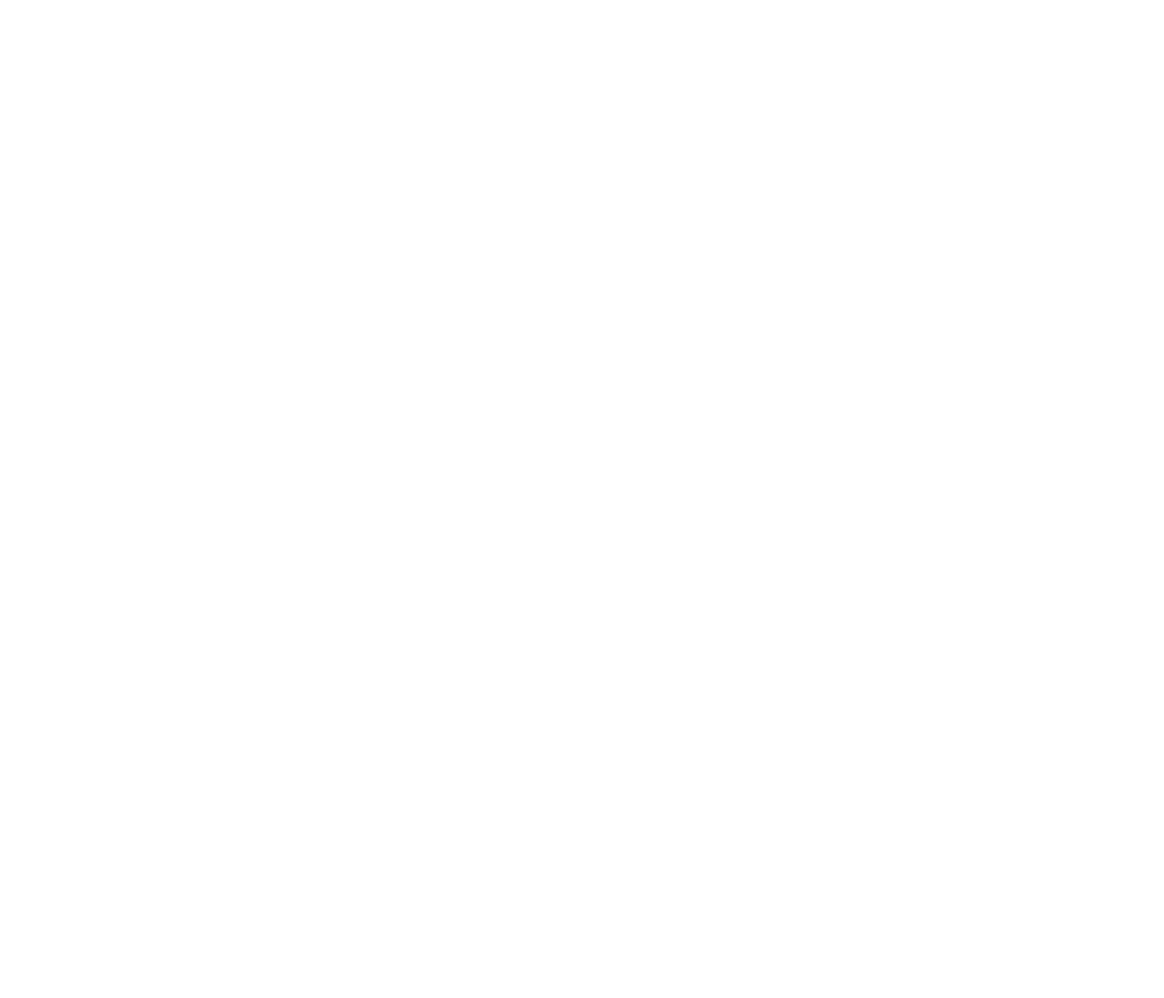
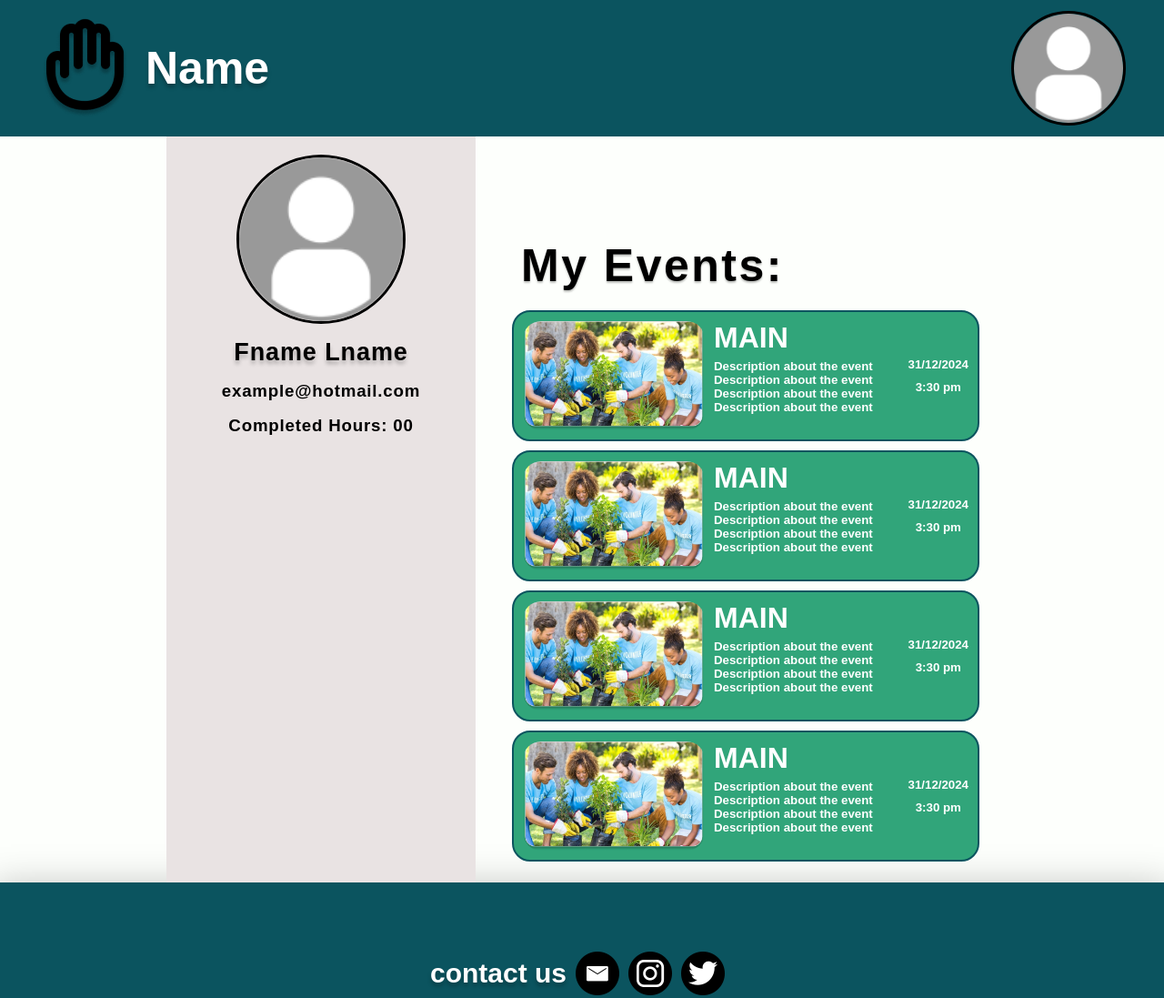
Before and after one commit to AMAbdulrahim/SWE363_Project, a plain HTML site: page structure/profile.html in a window 1280 px wide. Shown: the whole page at 91% size. Before the commit the page ends 800 px from the top, so only its background shows below. Drawn offline with Linux system fonts and the light colour scheme.

Commit message:
profile page

```diff
--- a/structure/profile.html
+++ b/structure/profile.html
@@ -0,0 +1,258 @@
+<html lang="en">
+<head>
+    <meta charset="UTF-8">
+    <meta name="viewport" content="width=device-width, initial-scale=1.0">
+    <link rel="stylesheet" href="/style/VAE.css">
+    <link rel="stylesheet" href="/style/HeaderFooter.css">
+    <link rel="stylesheet" href="/style/profile.css">
+
+    <script src="/script/st.js"></script>  <!--for the scroll up button-->
+<script>
+    $(document).ready(function () {
+        $(window).scroll(function () {
+            if ($(this).scrollTop() > 100) {
+                $('.scrollup').fadeIn();
+            } else {
+                $('.scrollup').fadeOut();
+            }
+        });
+        $('.scrollup').click(function () {
+            $("html, body").animate({
+                scrollTop: 0
+            }, 600);
+            return false;
+        });
+    });
+
+</script>
+
+<style>
+
+    @media screen and (max-width: 915px){
+        .profile-info{
+            min-width: 0px;
+        }
+
+    }
+    @media screen and (max-width: 825px){
+        main{
+            flex-direction: row;
+            align-items: center;
+            justify-content: center;
+            justify-items: center;
+            grid-template-areas: 'profile-info' 'profile-event-info';
+            grid-template-rows: 200px 100%;
+            overflow: scroll;
+
+        }
+        .profile-info{
+            height: fit-content;
+            align-items: center;
+            width: 100vw;
+        }
+        #profileImg{
+            display: none;
+        }
+        #event-des{
+            width: 200px;
+            height: auto;
+            font-size: 14px;
+
+        }
+        .card{
+            width: 90vw;
+            min-width: 200px;
+        }
+
+    }
+    @media screen and (max-width: 540px){
+        .img-card{
+            display: none;
+        }
+        .card{
+            display: flex;
+            justify-content: space-around;
+            min-width: 200px;
+            margin: 5px;
+            padding: auto;
+        }
+        .profile-event-info>h1{
+            display: none;
+        }
+        .profile-event-info{
+            padding: 20px 0;
+            margin: 20px 0;
+        }
+
+    }
+
+</style>
+
+    <title>Profile</title>
+
+
+</head>
+<body>
+
+    <header>
+        <div  id="logo">
+           <a href="main.html"><img id="logoimg" src="/images/logo.png" alt="Logo"></a>
+           <h1 id="logo-name">Name</h1>
+
+        </div>
+
+        <div >
+           <a href="profile.html"><img id="pfp" src="/images/pfp.png" alt="pfp"> </a>
+        </div>
+    </header>
+
+    <main>
+
+        <div class="profile-info">
+
+            <div class="profile-img">
+
+                <img id="profileImg" src="/images/pfp.png" alt="">
+
+            </div>
+
+            <div class="profile-name">
+                <h2>Fname Lname</h2>
+            </div>
+
+            <div class="profile-email">
+                <h3 id="profileEmail">
+                    example@hotmail.com
+                </h3>
+
+            </div>
+
+            <div class="profile-hours">
+                <h3>Completed Hours: <span id="completedHours">00</span></h3>
+            </div>
+
+        </div>
+
+
+
+
+        <div class="profile-event-info">
+
+            <h1 >My Events:</h1>
+
+            <div class="card">
+
+                <div class="img-card">
+                    <img id="event-img" src="/images/card-img-placeholder.png" alt="Event Image">
+
+                </div>
+
+                <div class="des">
+                 <h1 id="event-name-card">MAIN</h1>
+                 <h5 id="event-des">Description about the event Description about the event Description about the event Description about the event</h5>
+
+                 </div>
+
+                <div class="card-des">
+                     <h5 id="event-date">31/12/2024</h5>
+                     <h5 id="event-time">3:30 pm</h5>
+
+
+                </div>
+
+            </div>
+            <div class="card">
+
+                <div class="img-card">
+                    <img id="event-img" src="/images/card-img-placeholder.png" alt="Event Image">
+
+                </div>
+
+                <div class="des">
+                 <h1 id="event-name-card">MAIN</h1>
+                 <h5 id="event-des">Description about the event Description about the event Description about the event Description about the event</h5>
+
+                 </div>
+
+                <div class="card-des">
+                     <h5 id="event-date">31/12/2024</h5>
+                     <h5 id="event-time">3:30 pm</h5>
+
+
+                </div>
+
+            </div>
+
+            <div class="card">
+
+                <div class="img-card">
+                    <img id="event-img" src="/images/card-img-placeholder.png" alt="Event Image">
+
+                </div>
+
+                <div class="des">
+                 <h1 id="event-name-card">MAIN</h1>
+                 <h5 id="event-des">Description about the event Description about the event Description about the event Description about the event</h5>
+
+                 </div>
+
+                <div class="card-des">
+                     <h5 id="event-date">31/12/2024</h5>
+                     <h5 id="event-time">3:30 pm</h5>
+
+
+                </div>
+
+            </div>
+            <div class="card">
+
+                <div class="img-card">
+                    <img id="event-img" src="/images/card-img-placeholder.png" alt="Event Image">
+
+                </div>
+
+                <div class="des">
+                 <h1 id="event-name-card">MAIN</h1>
+                 <h5 id="event-des">Description about the event Description about the event Description about the event Description about the event</h5>
+
+                 </div>
+
+                <div class="card-des">
+                     <h5 id="event-date">31/12/2024</h5>
+                     <h5 id="event-time">3:30 pm</h5>
+
+
+                </div>
+
+            </div>
+
+
+
+
+
+
+
+        </div>
+
+    </main>
+
+<footer>
+    <div class="footer-contact">
+
+        <label id="contact" for="">contact us</label>
+        <a href="mailto:swe363.26.project@gmail.com" target="_blank"><img src="/images/email_icon.png" ></a>
+        <a href="https://www.instagram.com/" target="_blank"><img src="/images/instagram_icon.png" ></a>
+        <a href="https://twitter.com/" target="_blank"><img src="/images/twitter_icon.png" ></a><br>
+
+    </div>
+
+    <code>
+        <a href="#" class="scrollup">Scroll</a>
+    </code>
+
+</footer>
+
+
+
+</body>
+</html>
--- a/style/HeaderFooter.css
+++ b/style/HeaderFooter.css
@@ -42,6 +42,7 @@ header{
 
 footer{
     height: 21vw;
+    max-height: 200px;
     justify-content: center;
     align-content: center;
     margin-top: 40px;
@@ -66,7 +67,7 @@ footer{
 #pfp {
     height: 120px;
     width: 120px;
-    margin-right:10px ;
+    margin: 0px 10px ;
     border: 3px solid black;
     border-radius: 50%;
 
--- /dev/null
+++ b/style/profile.css
@@ -0,0 +1,168 @@
+:root {
+    --color-shaddow: #00000040;
+    --color-header-footer: #0B545F;
+    --color-backgroung: #FDFFFC;
+    --color-card: #31A57A;
+    --color-card-hover:#238e66;
+    --color-search-bar:#D9D9D9;
+    font-family: Arial, Helvetica, sans-serif;
+  }
+
+main{
+    grid-template-areas: 'profile-info profile-event-info';
+    --color-profile-info:#E9E3E3;
+    height: 50vh;
+    justify-content: center;
+    overflow: hidden;
+    height: 100vh;
+    gap: 20px;
+    padding-bottom: 20px;
+
+
+
+}
+
+footer{
+    margin: 0;
+
+}
+
+.profile-info, .profile-event-info{
+    height: inherit;
+    padding: 20px;
+    margin: 20px 0px;
+    overflow: scroll;
+    scrollbar-width: none;
+
+
+}
+
+.profile-info{
+    grid-area: 'profile-info';
+    display: flex;
+    flex-direction: column;
+    align-items: center;
+    justify-content: start;
+    gap: 16px;
+    background-color: var(--color-profile-info);
+    margin-top: 0px;
+    min-width: 300px;
+
+}
+
+.profile-event-info{
+    display: flex;
+    flex-direction: column;
+    justify-content: center;
+    grid-template-columns: auto;
+    scrollbar-width: none;
+    align-items:start;
+    gap: 10px;
+    width: max-content;
+    scrollbar-width: none;
+    padding-bottom: 80px;
+
+
+
+
+}
+.profile-event-info .cards{
+    margin-bottom: 80px;
+}
+
+
+#profileImg{
+    border: 3px solid black;
+    border-radius: 50%;
+    width: 20vw;
+    max-width: 180px;
+    max-height: 180px;
+    height: 20vw;
+}
+.profile-name{
+
+    color: black;
+
+    text-shadow: 0px 4px 4px var(--color-shaddow);
+    font-size: 18px;
+    font-weight: 700;
+    letter-spacing: 0.05em;
+
+}
+
+.profile-email, .profile-hours{
+
+    color: black;
+    font-weight: 700;
+    letter-spacing: 0.05em;
+}
+
+
+.card{
+    display: flex;
+    flex-direction: row;
+    justify-content:space-between;
+    gap: 10px;
+    width: 35vw;
+    min-width: 490px;
+    height: 120px;
+    padding: 10px;
+    border: 2px solid var(--color-header-footer);
+}
+.img-card{
+    width: 200px;
+    min-width: 200px;
+    height: auto;
+
+}
+#event-img{
+    width: 100%;
+    height: 100%;
+
+}
+
+.title-card{
+    width: fit-content;
+}
+
+
+#event-name-card{
+
+    width: auto;
+    margin: 0px;
+    padding-bottom: 5px;
+
+
+}
+
+.des-card{
+    display: flex;
+    flex-direction: row;
+}
+
+.card-des {
+    width: 100px;
+    display: flex;
+    flex-direction: column;
+    gap: 10px;
+    align-items: center;
+    justify-content: center;
+}
+
+
+
+#event-des{
+    margin: 0px;
+
+}
+
+.profile-event-info>h1{
+    color: black;
+    text-shadow: 0px 2px 2px var(--color-shaddow);
+    font-size: 50px;
+    font-weight: 700;
+    letter-spacing: 0.05em;
+    margin: 10px;
+    padding-top: 20px;
+    height: fit-content;
+}
```
